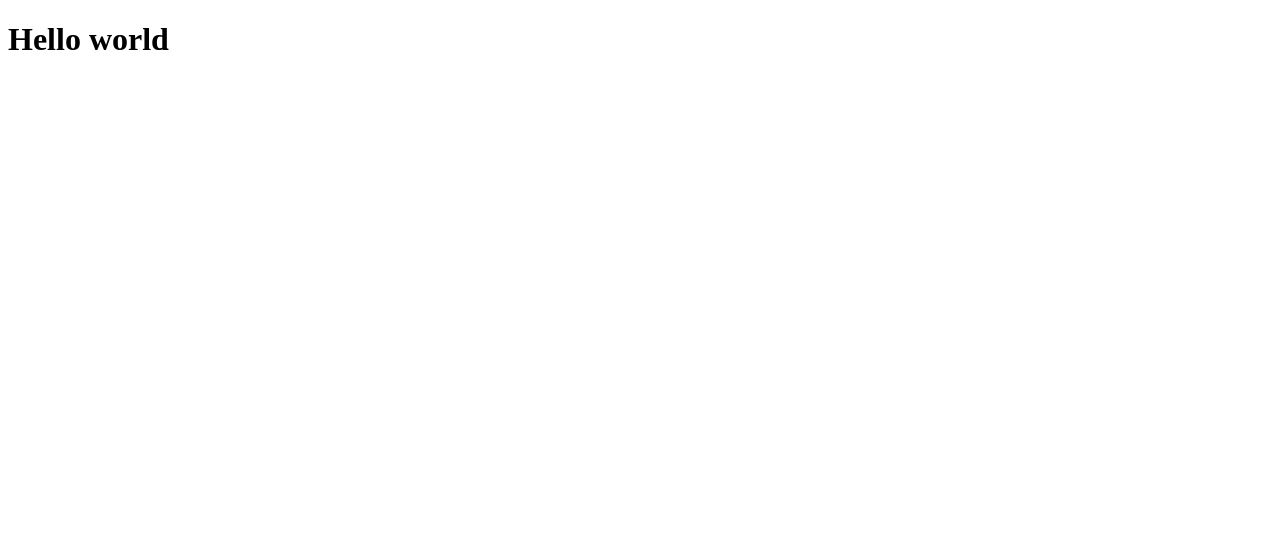
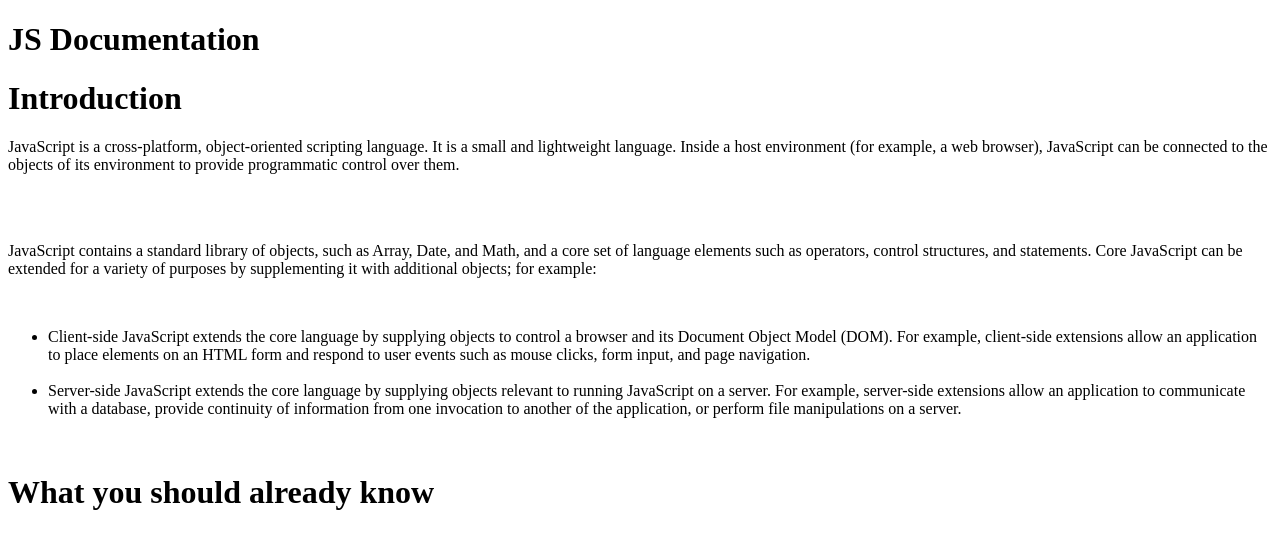
Before and after one commit to imoriasi/ignatiusAyenew, a plain HTML site: page index.html in a window 1280 px wide. Drawn offline with Linux system fonts and the light colour scheme.

Commit message:
add right section of page

```diff
--- a/index.html
+++ b/index.html
@@ -3,10 +3,44 @@
 <head>
     <meta charset="UTF-8">
     <meta http-equiv="X-UA-Compatible" content="IE=edge">
-    <meta name="viewport" content="width=, initial-scale=1.0">
+    <meta name="viewport" content="width=device-width, initial-scale=1.0">
     <title>Document</title>
 </head>
 <body>
-    <h1>Hello world</h1>
+    <main id="main-doc">
+        <div class="left">
+            <h1>JS Documentation</h1>
+           </div>
+        <div class="right">
+            <h1>Introduction</h1>
+            <p>
+                JavaScript is a cross-platform, object-oriented scripting language.
+                It is a small and lightweight language. Inside a host environment (for example, a web browser),
+                JavaScript can be connected to the objects of its environment to provide programmatic control over them.
+            </p><br>
+            <br>
+            <p>
+                JavaScript contains a standard library of objects, such as Array, Date,
+                 and Math, and a core set of language elements such as operators, control structures,
+                 and statements.
+                 Core JavaScript can be extended for a variety of purposes by supplementing it with additional objects; for example:
+            </p><br>
+            <ul>
+                <li>
+                    Client-side JavaScript extends the core language by supplying objects
+                    to control a browser and its Document Object Model (DOM). For example, client-side extensions allow an application to place elements on an HTML form and respond to user events such as mouse clicks,
+                    form input, and page navigation.
+                </li><br>
+                <li>
+                    Server-side JavaScript extends the core language by supplying objects relevant to
+                    running JavaScript on a server. For example, server-side extensions allow an application to communicate with a database, provide continuity of information from one invocation to another of the application,
+                     or perform file manipulations on a server.
+                </li>
+            </ul><br>
+            <h1>What you should already know</h1>
+
+        </div>
+    </main>
+
 </body>
 </html>
```
